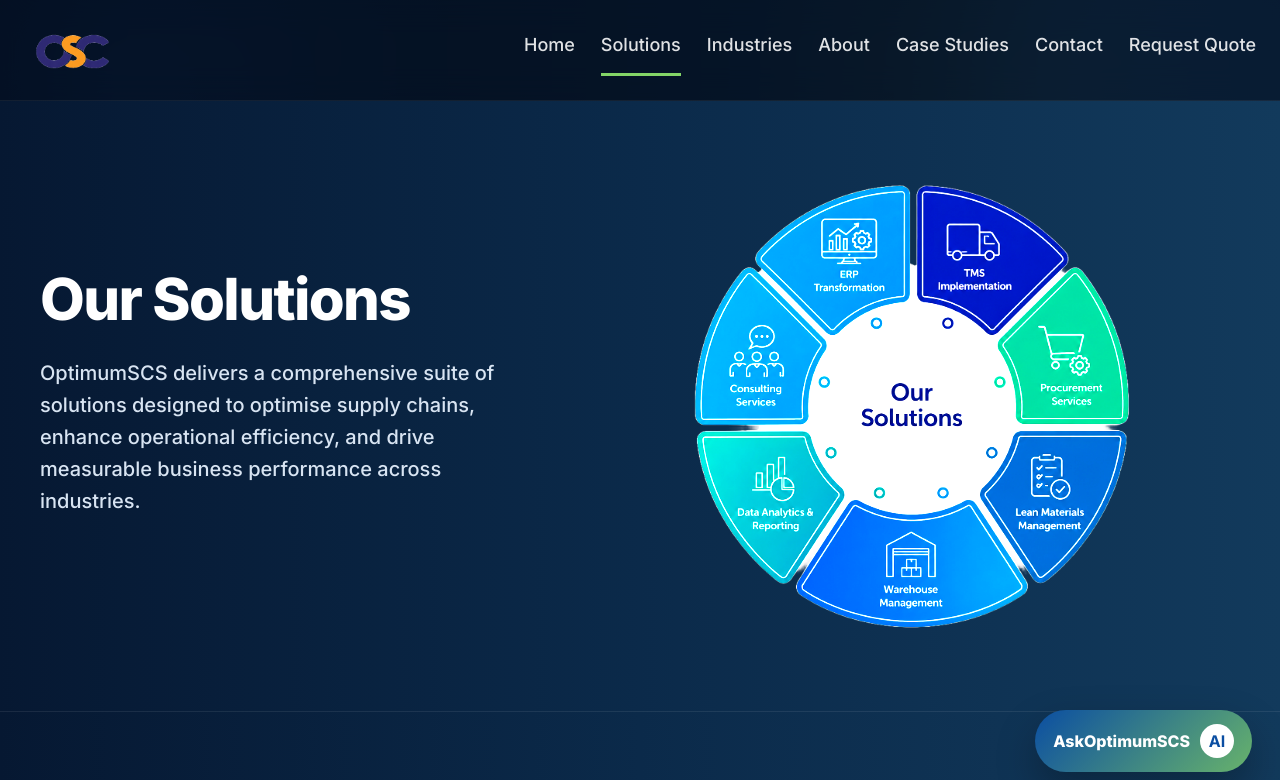
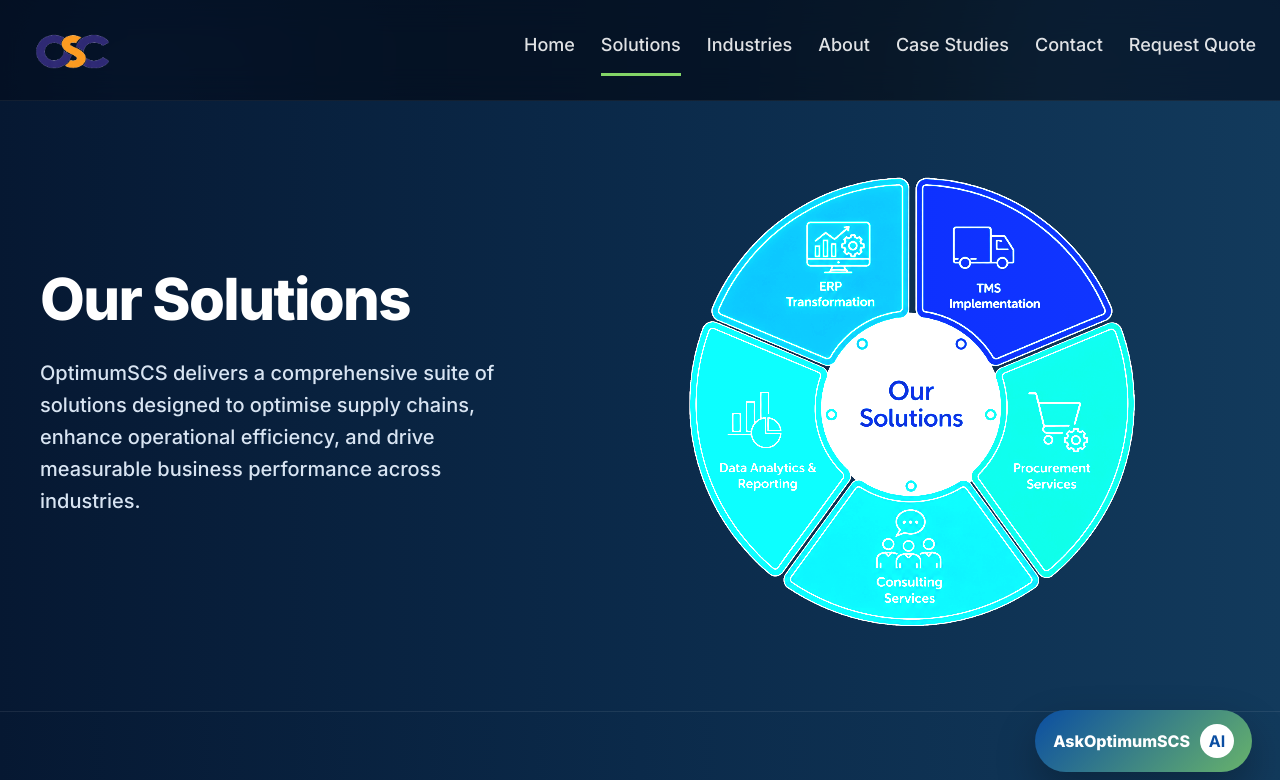
Before and after one commit to kuhamba-tech/optimumscs, a React (Vite) app: page /solutions in a window 1280 px wide. Shown: the top 780 px of the page. Built offline with nearby package versions, Linux system fonts and the light colour scheme.

Commit message:
Revert to our-solutions-updated.png with screen blend - matches Industries transparent look
Co-Authored-By: Claude Sonnet 4.6 <noreply@anthropic.com>

```diff
--- a/src/pages/SolutionsPage.css
+++ b/src/pages/SolutionsPage.css
@@ -48,9 +48,11 @@
   object-position: center;
   display: block;
   border-radius: 0;
-  mix-blend-mode: normal;
-  filter: brightness(1.1) saturate(1.6) contrast(1.2);
+  mix-blend-mode: screen;
+  filter: brightness(1.35) saturate(1.7) contrast(1.6);
   opacity: 1;
+  -webkit-mask-image: none;
+  mask-image: none;
 }
 
 .solutions-content-clean {
--- a/src/pages/SolutionsPage.jsx
+++ b/src/pages/SolutionsPage.jsx
@@ -1,6 +1,6 @@
 import { Link } from 'react-router-dom'
 import './SolutionsPage.css'
-import ourSolutionsImg from '../assets/our-solutions.png'
+import ourSolutionsImg from '../assets/our-solutions-updated.png'
 
 const solutions = [
   {
```
